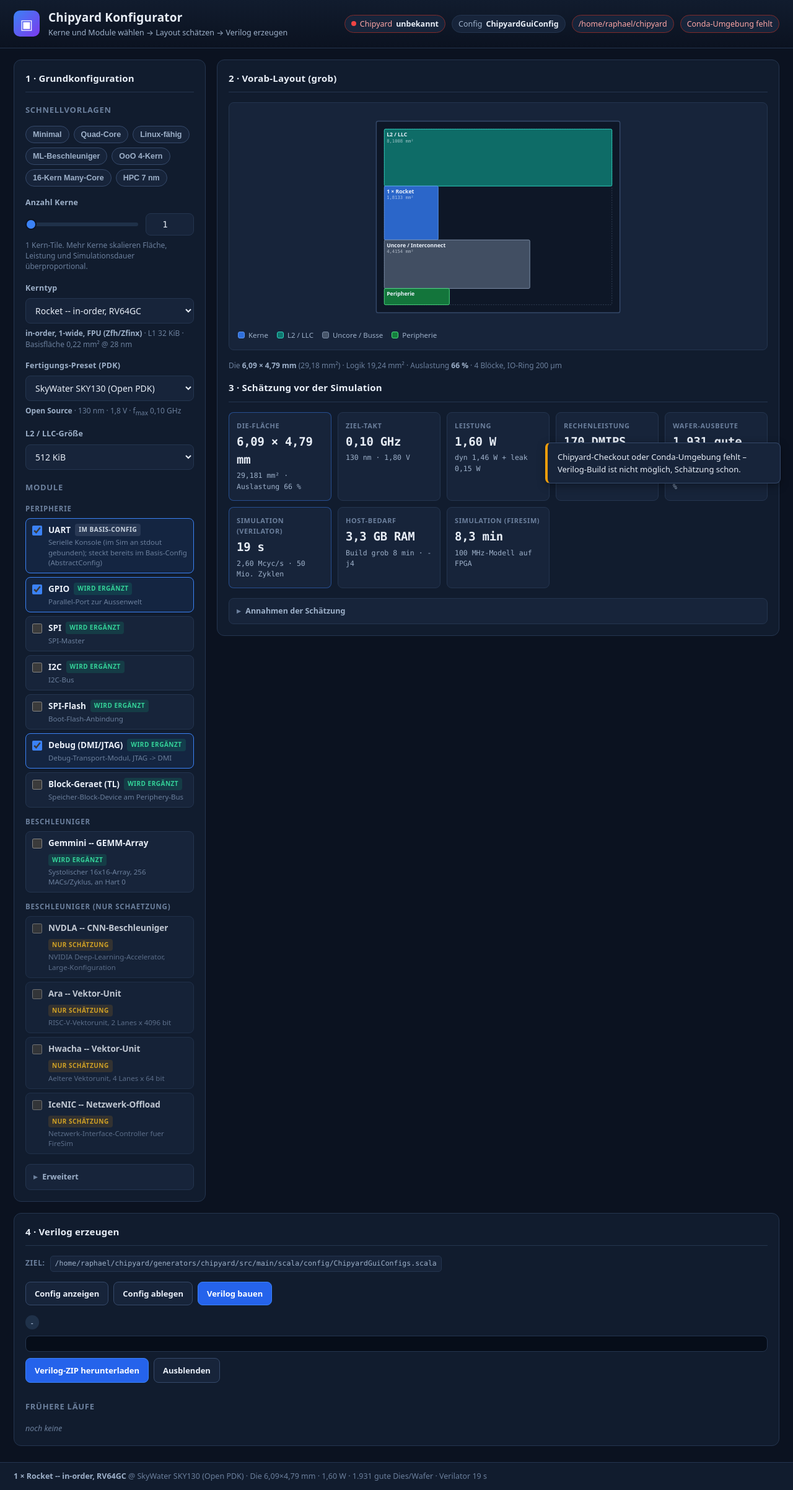
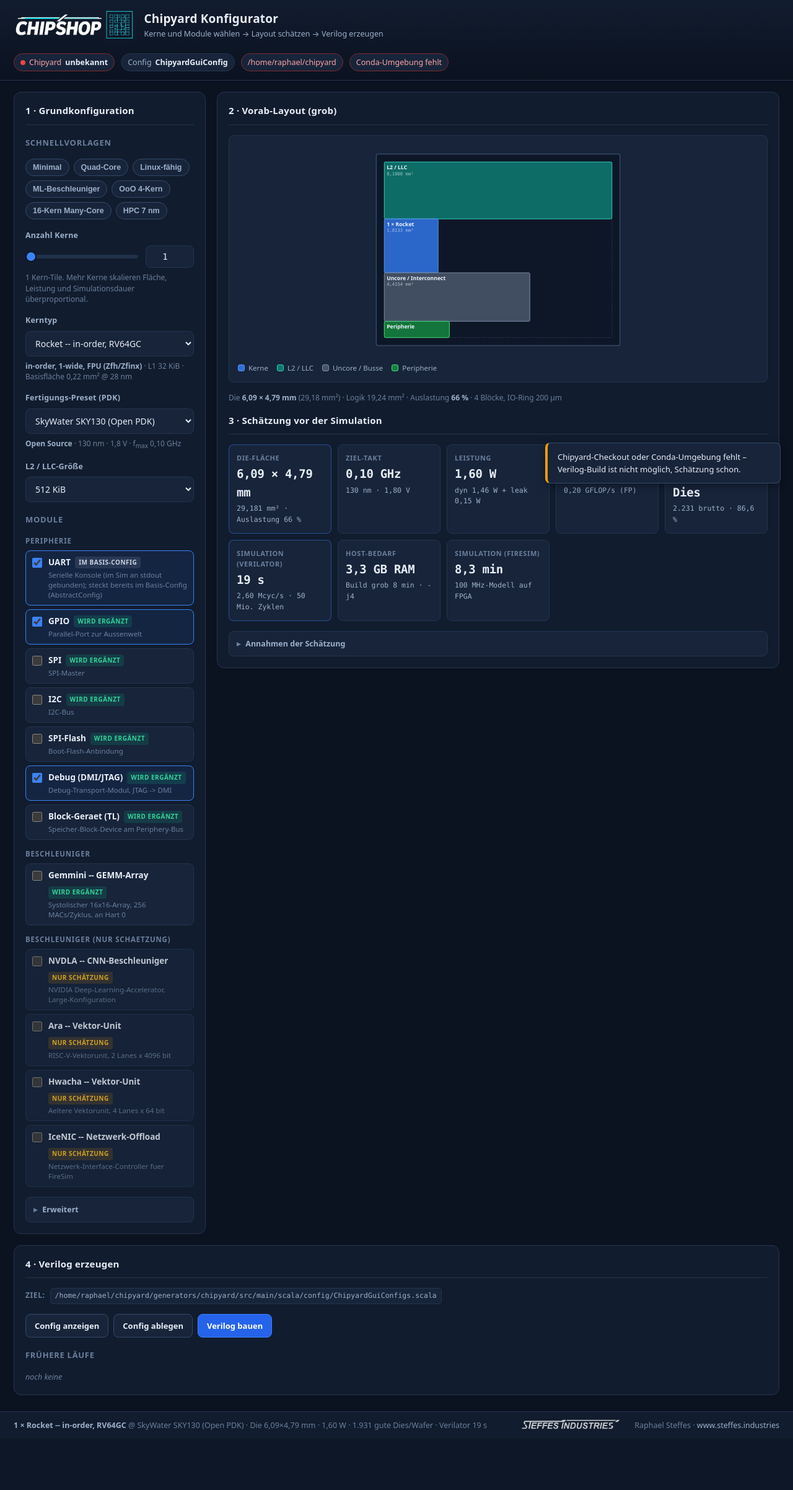
Before and after one commit to R-STEFFES/ChipShop, a Flask app: page / in a window 1280 px wide. Shown: the whole page at 62% size. After the commit the page ends 2307 px from the top, so only its background shows below. Run offline with Flask 3, Linux system fonts and the light colour scheme; data that the repository does not hold is empty.

Commit message:
Marke: ChipShop-Lockup im Header, Steffes-Industries-Wortmarke im Footer, Branding-Assets fuer die README (plus hidden-Fix)

```diff
--- a/static/css/style.css
+++ b/static/css/style.css
@@ -3,6 +3,10 @@
    Dunkles Theme, slate/blue, ohne externe Assets. */
 
 * { margin: 0; padding: 0; box-sizing: border-box; }
+
+/* `hidden` muss immer greifen -- sonst ueberschreibt eine display-Regel
+   (z. B. .build-panel { display: flex }) das HTML-Attribut. */
+[hidden] { display: none !important; }
 
 :root {
   --primary: #3b82f6;
@@ -62,15 +66,10 @@ header.top {
 
 .brand { display: flex; align-items: center; gap: 14px; }
 
-.logo {
-  display: grid;
-  place-items: center;
-  width: 42px;
-  height: 42px;
-  border-radius: 10px;
-  background: linear-gradient(135deg, var(--primary), #7c3aed);
-  color: #fff;
-  font-size: 22px;
+.brand-logo {
+  display: block;
+  height: 52px;
+  width: auto;
   flex-shrink: 0;
 }
 
@@ -627,6 +626,11 @@ pre.log { max-height: 260px; }
 /* ----------------------------------------------------------- Footer */
 
 footer.bottom {
+  display: flex;
+  align-items: center;
+  justify-content: space-between;
+  gap: 14px;
+  flex-wrap: wrap;
   border-top: 1px solid var(--border);
   padding: 12px 22px;
   font-size: 12.5px;
@@ -634,6 +638,16 @@ footer.bottom {
   background: var(--bg-1);
 }
 footer.bottom b { color: var(--text-2); font-weight: 600; }
+
+.powered { display: flex; align-items: center; gap: 12px; }
+
+.powered-logo { display: inline-flex; opacity: 0.8; transition: opacity 0.15s ease; }
+.powered-logo:hover { opacity: 1; }
+.powered-logo img { display: block; height: 19px; width: auto; }
+
+.powered-text { color: var(--text-3); white-space: nowrap; }
+.powered-text a { color: var(--text-2); text-decoration: none; }
+.powered-text a:hover { color: var(--primary); }
 
 /* ------------------------------------------------------------ Toast */
 
--- a/templates/index.html
+++ b/templates/index.html
@@ -3,14 +3,16 @@
 <head>
 <meta charset="utf-8">
 <meta name="viewport" content="width=device-width, initial-scale=1">
-<title>Chipyard GUI -- Konfigurator</title>
+<title>ChipShop -- Chipyard-Konfigurator</title>
+<link rel="icon" type="image/png" href="{{ url_for('static', filename='img/favicon.png') }}">
 <link rel="stylesheet" href="{{ url_for('static', filename='css/style.css') }}">
 </head>
 <body>
 
 <header class="top">
   <div class="brand">
-    <span class="logo">&#9635;</span>
+    <img class="brand-logo" src="{{ url_for('static', filename='img/chipshop-logo.png') }}"
+         alt="ChipShop" width="196" height="52">
     <div>
       <h1>Chipyard&nbsp;Konfigurator</h1>
       <p class="sub">Kerne und Module w&auml;hlen &rarr; Layout sch&auml;tzen &rarr; Verilog erzeugen</p>
@@ -141,6 +143,17 @@
 
 <footer class="bottom">
   <span id="foot-est">&ndash;</span>
+  <div class="powered">
+    <a class="powered-logo" href="https://www.steffes.industries" target="_blank" rel="noopener"
+       title="Steffes Industries">
+      <img src="{{ url_for('static', filename='img/steffes-industries-white.png') }}"
+           alt="Steffes Industries" height="19">
+    </a>
+    <span class="powered-text">
+      Raphael Steffes &middot;
+      <a href="https://www.steffes.industries" target="_blank" rel="noopener">www.steffes.industries</a>
+    </span>
+  </div>
 </footer>
 
 <script src="{{ url_for('static', filename='js/app.js') }}"></script>
```
Also changed, not shown: CHANGELOG.md, README.md, assets/chipshop-wordmark.png (added), assets/hero.png, assets/screenshot.png (added), assets/steffes-industries-black.png (added), assets/steffes-industries-white.png (added), static/img/chipshop-logo.png (added), static/img/favicon.png (added), static/img/steffes-industries-white.png (added).
